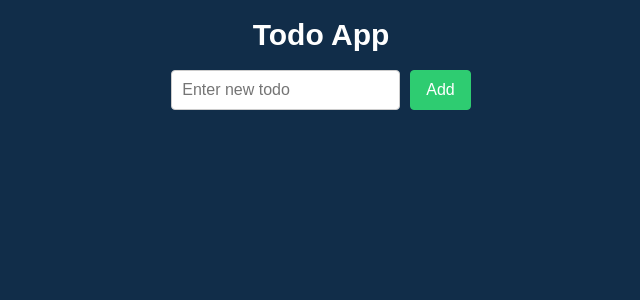
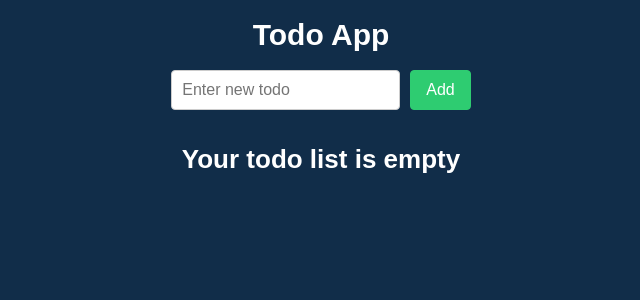
Before and after one commit to VladT8/todo, a React (Create React App) app: page / in a window 1280 px wide. Shown: the top 300 px of the page, without its empty margins (319-959 px from the left). Built offline with nearby package versions, Linux system fonts and the light colour scheme.

Commit message:
add text for empty list

```diff
--- a/src/components/ui/todoList/todoList.jsx
+++ b/src/components/ui/todoList/todoList.jsx
@@ -4,6 +4,9 @@ import "./todoList.scss";
 export const TodoList = ({ todos }) => {
   return (
     <div className="todo-list">
+      {!todos.length && (
+        <h2 className="todo-list__empty">Your todo list is empty</h2>
+      )}
       {todos.map((todo, index) => (
         <TodoItem key={index} todo={todo} />
       ))}
--- a/src/components/ui/todoList/todoList.scss
+++ b/src/components/ui/todoList/todoList.scss
@@ -5,4 +5,8 @@
   display: flex;
   flex-direction: column;
   align-items: center;
+  &__empty {
+    font-size: 26px;
+    font-weight: 600;
+  }
 }
```
